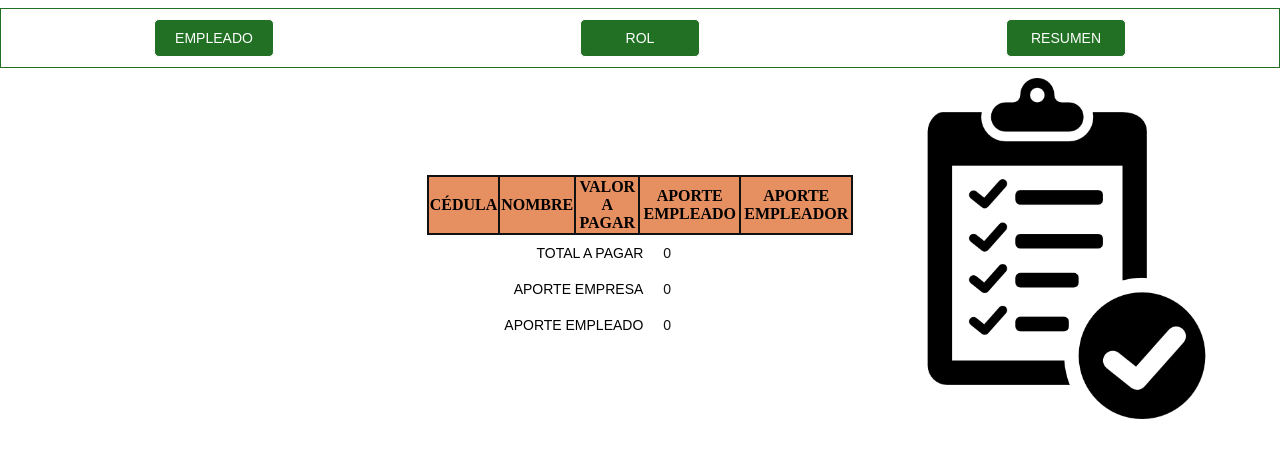
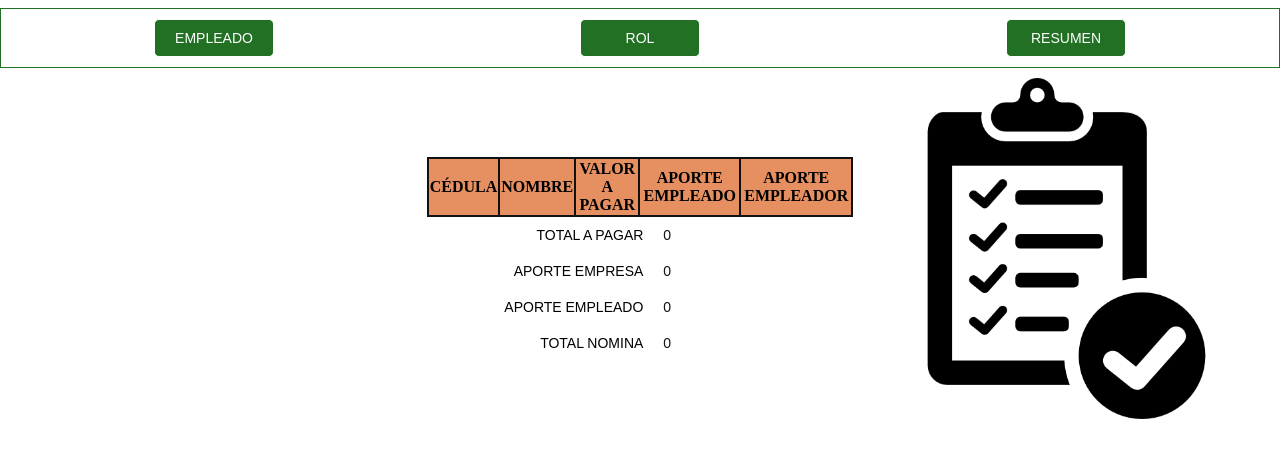
Before and after one commit to AlejandroTene/krakeDev, a plain HTML site: page roles/roles.html in a window 1280 px wide. Both pictures are taken after a click on the button "RESUMEN". Drawn offline with Linux system fonts and the light colour scheme.

Commit message:
roles terminado

```diff
--- a/roles/roles.html
+++ b/roles/roles.html
@@ -212,6 +212,14 @@
                         <div class="info" id="infoAporteEmpleado">0.0</div>
                     </div>
                 </div>
+                <div class="ingresoDatos">
+                    <div class="tituloCampo">
+                        TOTAL NOMINA
+                    </div>
+                    <div>
+                        <div class="info" id="infoToltal">0.0</div>
+                    </div>
+                </div>
             </div>
             <div class="logoEscuela">
                 <img src="./imagenes/resumen.png" width="80%" />
--- a/roles/roles.js
+++ b/roles/roles.js
@@ -201,7 +201,6 @@ guardarRol=function(){
     rol.cedula=cedula;
     rol.aporteEmpleador=aporteEmpleador;
     agregarRol(rol);
-    alert("ÉXITO");
     deshabilitarComponente("btnGuardarRol");
 }
 
@@ -245,6 +244,7 @@ mostrarTotales=function(){
     mostrarTexto("infoAporteEmpresa", toltalEmpleador);
     mostrarTexto("infoAporteEmpleado", totalEmpleado);
     let totalNomina=toltalEmpleador+totalEmpleado+totalAPagar;
+    mostrarTexto("infoToltal", totalNomina);
 }
 
 calcularAporteEmpleado=function(sueldo){
@@ -317,4 +317,5 @@ mostrarOpcionResumen = function () {
     mostrarComponente("divResumen");
     ocultarComponente("divEmpleado");
     ocultarComponente("divRol");
+    mostrarRoles();
 }
```
